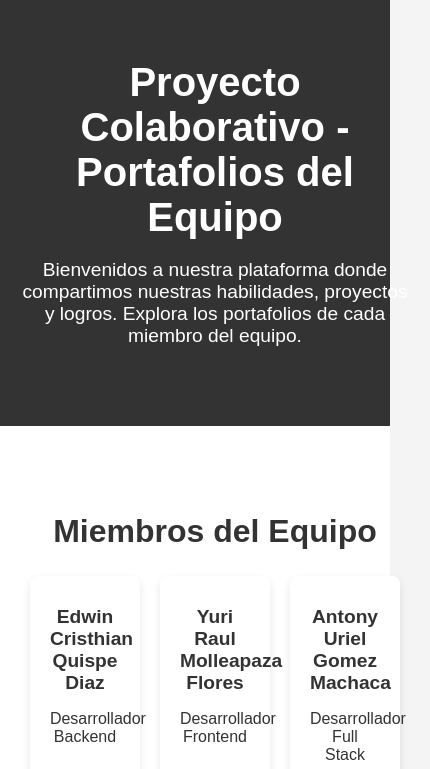
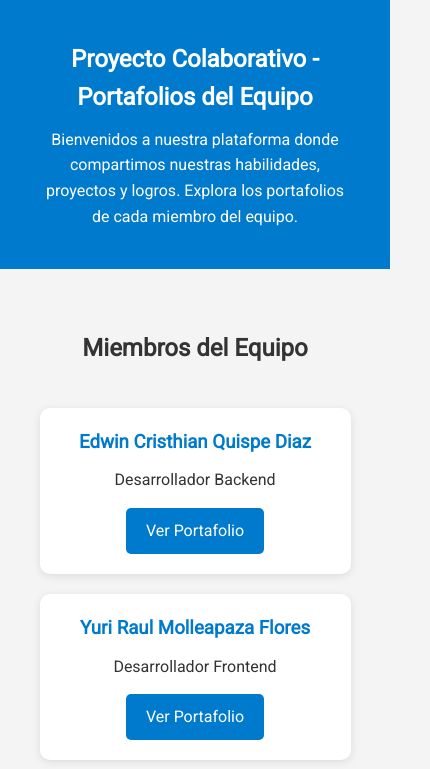
Before and after one commit to Gen0z63/Gen0z63, a website: page index.html in a window 390 px wide. Shown: the top 769 px of the page, 430 px wide, since content can reach past the window. Drawn offline with Linux system fonts and the light colour scheme.

Commit message:
Update style.css
Mejoras para hacerlo responsivo

```diff
--- a/style.css
+++ b/style.css
@@ -1,89 +1,109 @@
-/* General */
-body {
-    font-family: 'Montserrat', sans-serif;
+/* === RESET BÁSICO === */
+* {
   margin: 0;
   padding: 0;
+  box-sizing: border-box;
+}
+
+body {
+  font-family: 'Roboto', sans-serif;
   background-color: #f4f4f4;
   color: #333;
+  line-height: 1.6;
 }
 
+/* === CONTENEDOR GENERAL === */
 .container {
-    width: 100%;
+  width: 90%;
   max-width: 1200px;
   margin: auto;
   padding: 20px;
 }
 
-/* Header */
+/* === HEADER === */
 header {
-    background-color: #333;
+  background-color: #007acc;
   color: white;
   padding: 40px 0;
   text-align: center;
 }
 
-header h1 {
-    margin: 0;
-    font-size: 2.5rem;
+header p {
+  margin-top: 10px;
+  font-size: 1.1rem;
 }
 
-header p {
-    font-size: 1.2rem;
-}
-
-/* Sección de miembros */
+/* === SECCIÓN DE EQUIPO === */
 .team {
   padding: 40px 0;
-    background-color: #fff;
 }
 
 .team h2 {
-    font-size: 2rem;
   text-align: center;
+  margin-bottom: 40px;
 }
 
 .team-members {
   display: flex;
-    justify-content: space-around;
   flex-wrap: wrap;
+  gap: 20px;
+  justify-content: center;
 }
 
 .team-member {
-    width: 18%;
-    margin-bottom: 20px;
-    background-color: #fff;
+  background-color: white;
+  border-radius: 10px;
+  box-shadow: 0 2px 8px rgba(0, 0, 0, 0.1);
+  flex: 1 1 250px;
+  max-width: 300px;
   padding: 20px;
-    border-radius: 8px;
-    box-shadow: 0 4px 8px rgba(0, 0, 0, 0.1);
   text-align: center;
 }
 
-.team-member img {
-    width: 150px;
-    height: 150px;
-    border-radius: 50%;
-}
-
 .team-member h3 {
-    font-size: 1.2rem;
-    margin: 10px 0;
-}
-
-.team-member p {
-    font-size: 1rem;
+  color: #007acc;
+  margin-bottom: 10px;
 }
 
 .portfolio-link {
   display: inline-block;
-    margin-top: 10px;
+  margin-top: 15px;
+  color: white;
+  background-color: #007acc;
+  padding: 10px 20px;
+  border-radius: 5px;
   text-decoration: none;
-    color: #007bff;
 }
 
-/* Footer */
+.portfolio-link:hover {
+  background-color: #005f99;
+}
+
+/* === FOOTER === */
 footer {
-    background-color: #333;
+  background-color: #222;
   color: white;
   text-align: center;
   padding: 20px 0;
+  margin-top: 40px;
 }
+
+/* === MEDIA QUERY: para móviles === */
+@media (max-width: 600px) {
+  .team-member {
+    flex: 1 1 100%;
+    max-width: 100%;
+  }
+
+  header, footer {
+    padding: 20px 0;
+  }
+
+  header h1 {
+    font-size: 1.5rem;
+  }
+
+  header p {
+    font-size: 1rem;
+  }
+}
```
Lines whose indentation alone changed are shown as unchanged.
